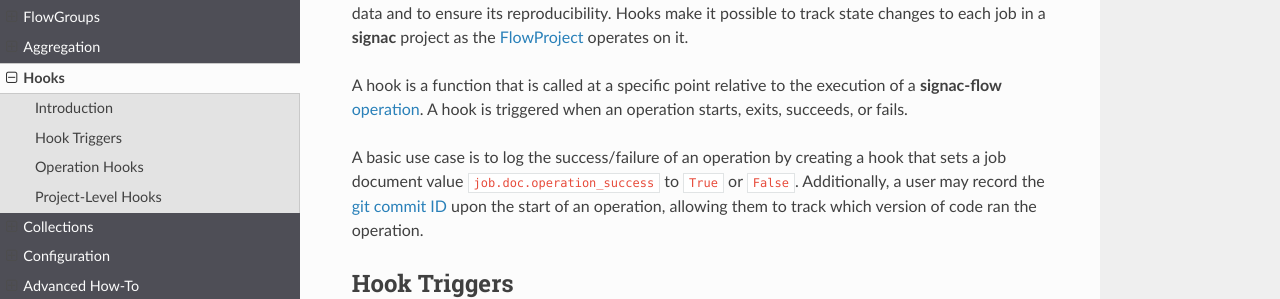
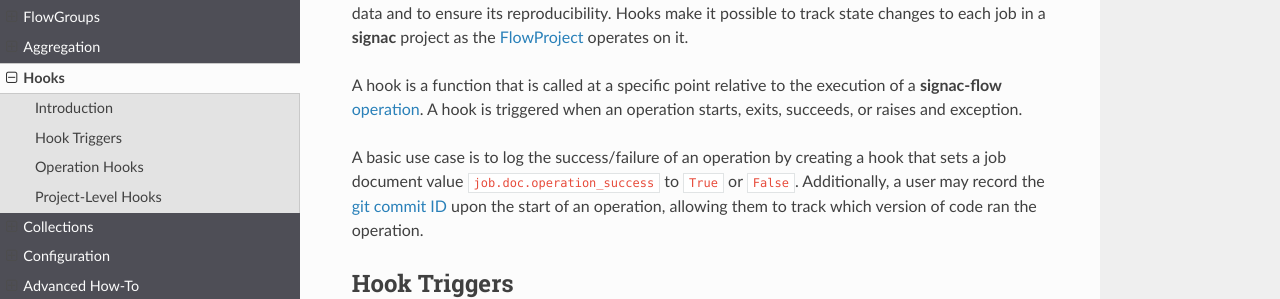
Before and after one commit to glotzerlab/signac-docs, a Sphinx documentation site: the page built from docs/source/hooks.rst, in a window 1280 px wide and 900 px high. Shown: the part 285-584 px from the top of the window. Built offline with Sphinx 7.4.7 and the Read the Docs theme 2.0.0, drawn with Linux system fonts in a browser that asks for light colours.

Commit message:
Replace failure language with exception

```diff
--- a/docs/source/hooks.rst
+++ b/docs/source/hooks.rst
@@ -13,7 +13,7 @@ One of the goals of the **signac** framework is to make it easy to track the pro
 Hooks make it possible to track state changes to each job in a **signac** project as the :ref:`FlowProject<flow-project>` operates on it.
 
 A hook is a function that is called at a specific point relative to the execution of a **signac-flow** :ref:`operation<operations>`.
-A hook is triggered when an operation starts, exits, succeeds, or fails.
+A hook is triggered when an operation starts, exits, succeeds, or raises and exception.
 
 A basic use case is to log the success/failure of an operation by creating a hook that sets a job document value ``job.doc.operation_success`` to ``True`` or ``False``.
 Additionally, a user may record the `git commit ID <https://git-scm.com/book/en/v2/Git-Basics-Viewing-the-Commit-History>`_ upon the start of an operation, allowing them to track which version of code ran the operation.
```
